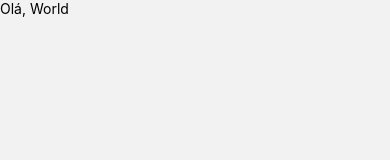
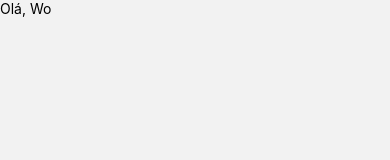
Before and after one commit to HyanFerreira/spend-wise, a React Native app in the folder mobile/: screen /Home in a window 390 px wide. Shown: the top 160 px of the page. Built offline with nearby package versions, Linux system fonts and the light colour scheme.

Commit message:
atualização 10/10

```diff
--- a/mobile/src/pages/Home/index.js
+++ b/mobile/src/pages/Home/index.js
@@ -4,7 +4,7 @@ import { View, Text, TextInput, Image, TouchableOpacity, StyleSheet } from 'reac
 export default function SignUp() {
     return (
         <View>
-            <Text>Olá, World</Text>
+            <Text>Olá, Wo</Text>
         </View>
     );
 }
```
